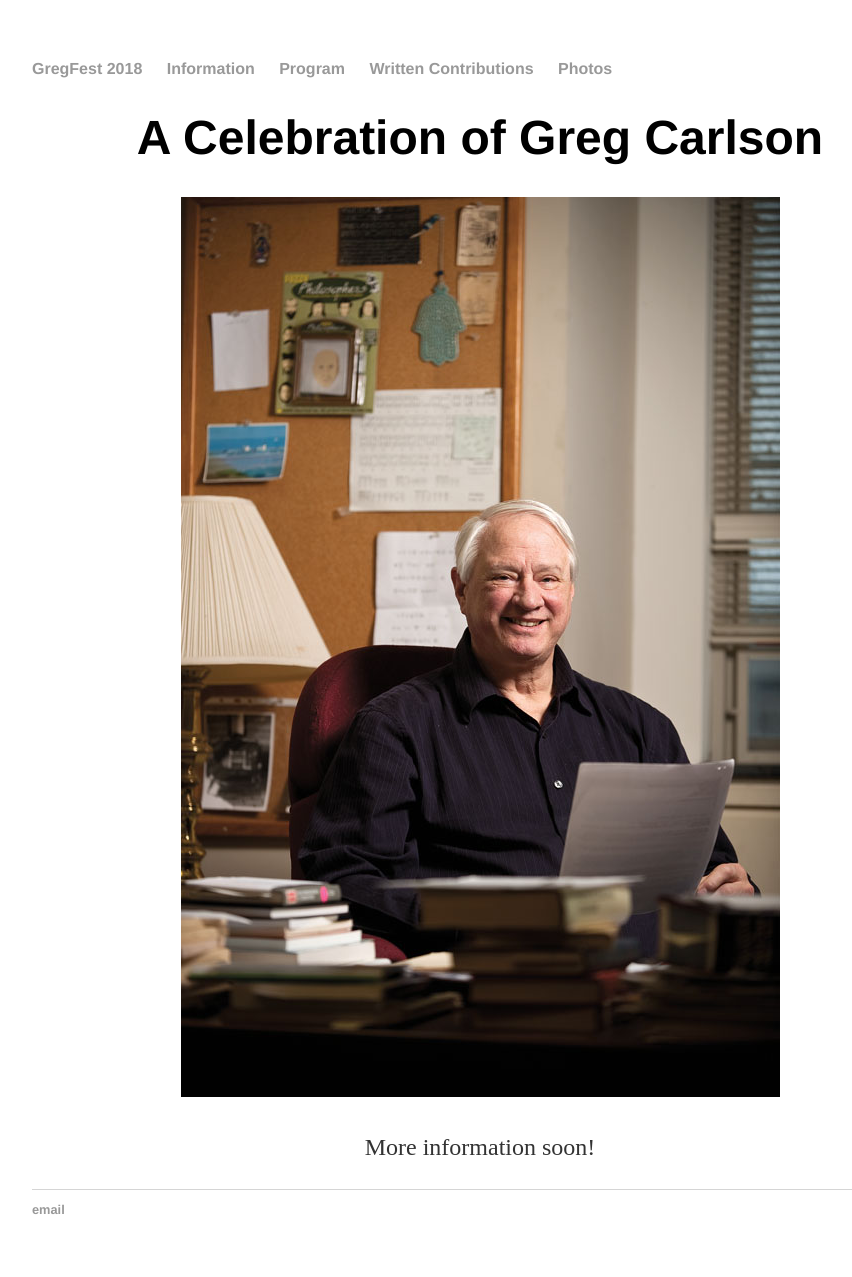
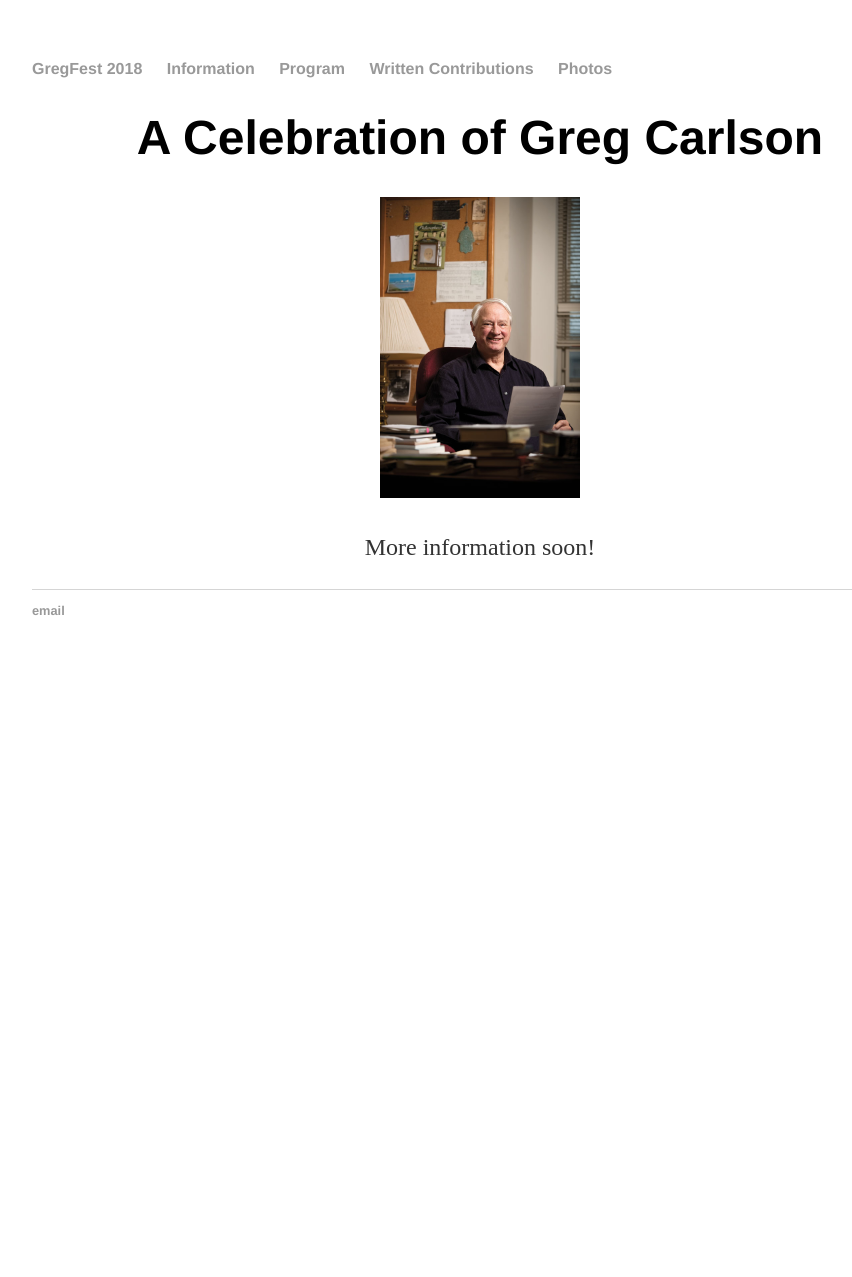
Before and after one commit to GregFest2018/GregFest2018.github.io, a Jekyll site: the page built from index.html, in a window 1280 px wide. Shown: the whole page, without its empty margins (160-1012 px from the left). Built offline with Jekyll 4.4.1, drawn with Linux system fonts in a browser that asks for light colours; after the commit the page ends 900 px from its top, so only the background shows below that.

Commit message:
Update index.html

```diff
--- a/index.html
+++ b/index.html
@@ -5,7 +5,7 @@ title: GregFest 2018
 <div class="blurb">
 	<center>
 	<h1>A Celebration of Greg Carlson</h1>
-	<p><img src="gcarlson1.jpg"></p>
+	<p><img src="gcarlson1.jpg" width = 200></p>
 	<p>More information soon!</p>
 	</center>
 </div><!-- /.blurb -->
```
